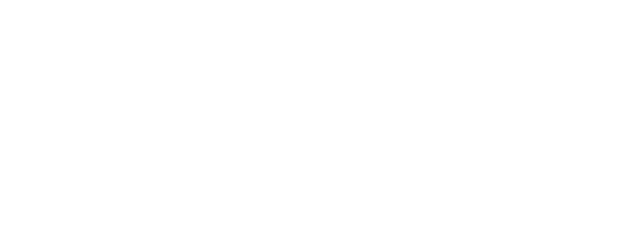
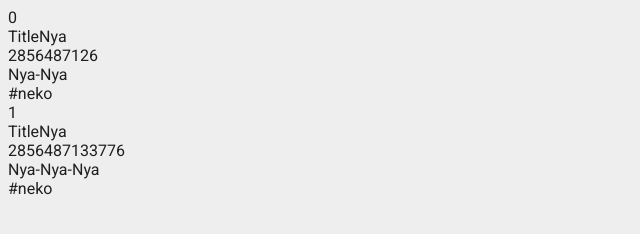
Before and after one commit to Baka9k/notes, a plain HTML site: page index.html in a window 1280 px wide. Shown: the whole page, without its empty margins (0-640 px from the left). Drawn offline with Linux system fonts and the light colour scheme.

Commit message:
Create Notepad class and basic methods

```diff
--- a/css/notes.css
+++ b/css/notes.css
@@ -0,0 +1,6 @@
+body {
+	font-family: 'Roboto', sans-serif;
+	color: rgba(0,0,0,.87);
+	font-size: 16px;
+	background-color: #EEEEEE;
+}
--- a/index.html
+++ b/index.html
@@ -56,7 +56,7 @@
 <body>
 
 
-
+<div class="app-container" id="appContainer"></div>
 
 
 <!--JS-->
--- a/js/notes.js
+++ b/js/notes.js
@@ -0,0 +1,157 @@
+function Notepad() {
+	this.notes = [];
+}
+
+
+function Note(title, date, content, tags, id) {
+	this.title = title;
+	this.date= date;
+	this.content = content;
+	this.tags = tags;
+	this.id = id;
+}
+
+
+Notepad.prototype.addInDOM = function(container, id) {
+
+	//This method adds notepad (list of notes + "Create new note" field) to page
+	//container must be element to which you want to insert notepad
+	//id is id of new notepad element
+
+	var notepad = addDOMNode("div", container, {"class": "notepad", id: id});
+	var newNoteContainer = addDOMNode("div", notepad, {id: "newnotecontainer"});
+	var newNote = addDOMNode("div", newNoteContainer, {"class": "newnote", id: "newnote"});
+	var notes = addDOMNode("div", notepad, {id: "notes"});
+
+	this.notes.forEach(this.renderNote);
+
+};
+
+
+Notepad.prototype.addListeners = function() {
+
+	var that = this;
+
+	var notes = domFind('.content');
+	for (let i = 0; i < notes.length; i++) {
+		notes[i].onclick = function() {
+			that.startNoteChanging(notes[i]);
+		}
+	}
+
+};
+
+
+Notepad.prototype.findNoteIndexByElement = function(element) {
+
+	var id = element.getElementsByClassName("id")[0].innerHTML;
+	for (let i = 0; i < this.notes.length; i++) {
+		if (this.notes[i].id == id) return i;
+	}
+	return false;
+
+};
+
+
+Notepad.prototype.startNoteChanging = function(element) {
+
+	var noteIndex = this.findNoteIndexByElement(element.parentElement);
+
+	element.setAttribute("contenteditable", "true");
+
+};
+
+
+Notepad.prototype.addNote = function(title, date, content, tags, id) {
+
+	var note = new Note(title, date, content, tags, id);
+	this.notes.push(note);
+	this.renderNote(note);
+
+};
+
+
+Notepad.prototype.renderNote = function(note) {
+
+	if (!domFind("#notes")[0]) {
+		console.log("Notepad.prototype.renderNote error: No #notes element found! You can add notes just after you added notepad in DOM");
+		return;
+	}
+
+	var newNote = addDOMNode("div", domFind("#notes")[0], {"class": "note"});
+	var id = addDOMNode("div", newNote, {"class": "id"});
+	id.innerHTML = note.id;
+	var title = addDOMNode("div", newNote, {"class": "title"});
+	title.innerHTML = note.title;
+	var date = addDOMNode("div", newNote, {"class": "date"});
+	date.innerHTML = note.date;
+	var content = addDOMNode("div", newNote, {"class": "content"});
+	content.innerHTML = note.content;
+	var tags = addDOMNode("div", newNote, {"class": "tags"});
+	tags.innerHTML = note.tags;
+
+};
+
+
+
+
+function addDOMNode(type, parent, attributes) {
+
+	//Creates new DOM node, sets its attributes and appends it to given parent
+	//attributes (optional) must be an object, that looks like: {id: "myDiv", contenteditable: "true"}
+
+	var newNode = document.createElement(type);
+
+	if (attributes) {
+		for (let prop in attributes) {
+			if (attributes.hasOwnProperty(prop)) {
+				newNode.setAttribute(prop, attributes[prop]);
+			}
+		}
+	}
+
+	parent.appendChild(newNode);
+
+	return newNode;
+
+};
+
+
+function domFind() {
+
+    if (arguments[0] && typeof arguments[0] !== 'string' &&
+        typeof arguments[1] === 'string') {
+
+        var args = Array.prototype.slice.call(arguments);
+        var node = args.shift();
+        return node.querySelectorAll.apply(node, args);
+
+    } else {
+
+        return document.querySelectorAll.apply(document, arguments);
+
+    }
+
+}
+
+
+
+function init() {
+
+	var newNotepad = new Notepad();
+
+	newNotepad.addInDOM(document.getElementById("appContainer"), "newNotepad");
+
+	newNotepad.addNote("TitleNya", "2856487126", "Nya-Nya", ["#neko"], 0);
+	newNotepad.addNote("TitleNya", "2856487133776", "Nya-Nya-Nya", ["#neko"], 1);
+
+	newNotepad.addListeners();
+
+}
+
+
+window.onload = function() {
+
+	init();
+
+};
```
